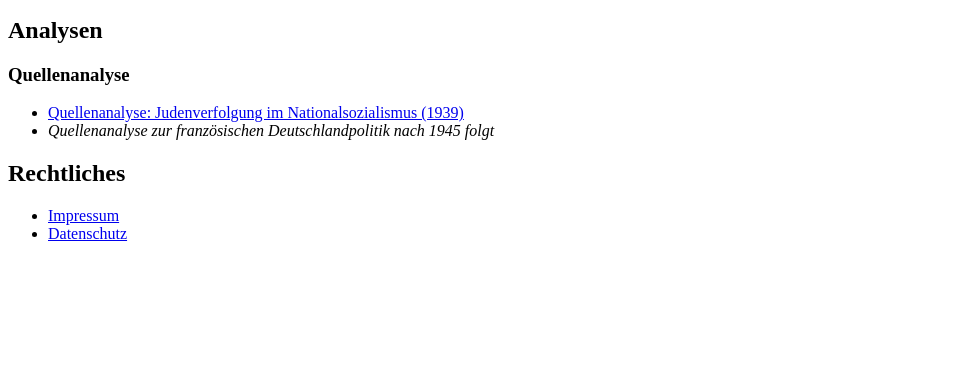
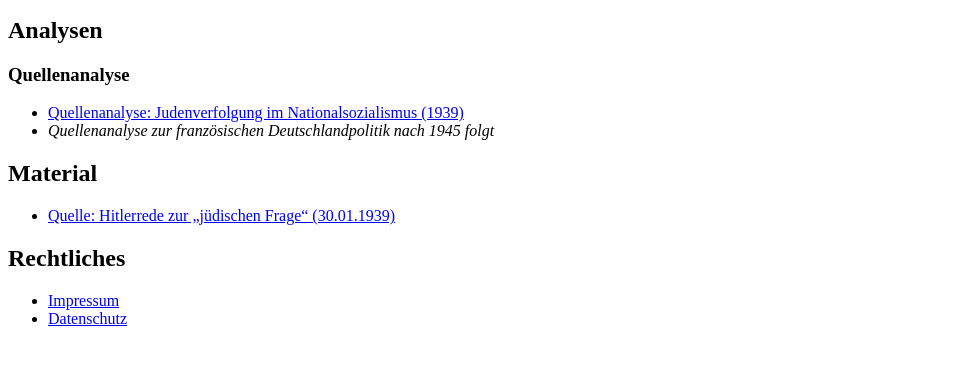
Before and after one commit to HerrEhrhardtCJD/Geschichte-Lernen, a plain HTML site: page index.html in a window 1280 px wide. Shown: the part 101-466 px from the top of the page, without its empty margins (0-953 px from the left). Drawn offline with Linux system fonts and the light colour scheme.

Commit message:
Update index.html

```diff
--- a/index.html
+++ b/index.html
@@ -24,6 +24,14 @@
   </li>
 </ul>
   </ul>
+<h2>Material</h2>
+<ul>
+  <li>
+    <a href="materialmaterial/Quelle_Hitlerrede_Juden.pdf">
+      Quelle: Hitlerrede zur „jüdischen Frage“ (30.01.1939)
+    </a>
+  </li>
+</ul>
 
   <h2>Rechtliches</h2>
   <ul>
```
